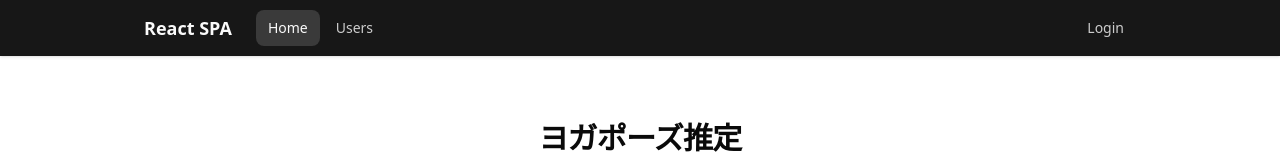
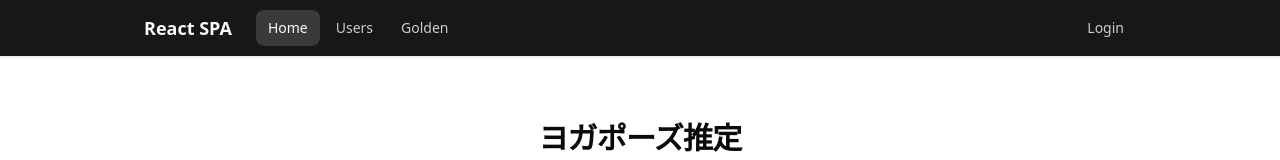
Before and after one commit to rengotaku/yoga-pose-3d, a React (Vite) app: page / in a window 1280 px wide. Shown: the top 160 px of the page. Built offline with nearby package versions, Linux system fonts and the light colour scheme; no server answers.

Commit message:
chore: ヘッダーナビに Golden（ゴールデンポーズビューア）へのリンクを追加 (#80)
Co-authored-by: Takuya <g.takasu41+localgit@email.com>

```diff
--- a/src/components/Layout.tsx
+++ b/src/components/Layout.tsx
@@ -34,6 +34,9 @@ export function Layout() {
             <NavLink to="/users" className={navLinkClass}>
               Users
             </NavLink>
+            <NavLink to="/golden" className={navLinkClass}>
+              Golden
+            </NavLink>
           </nav>
           <div className="ml-auto">
             {token ? (
```
